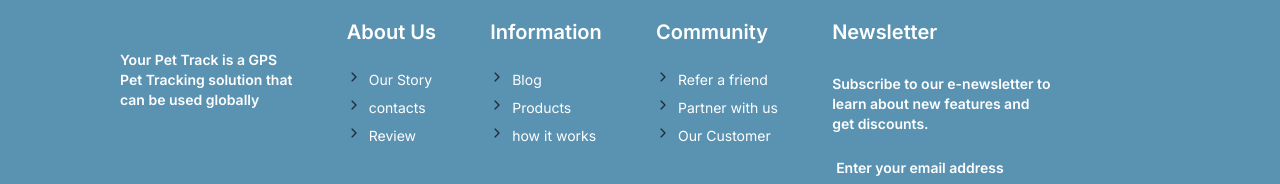
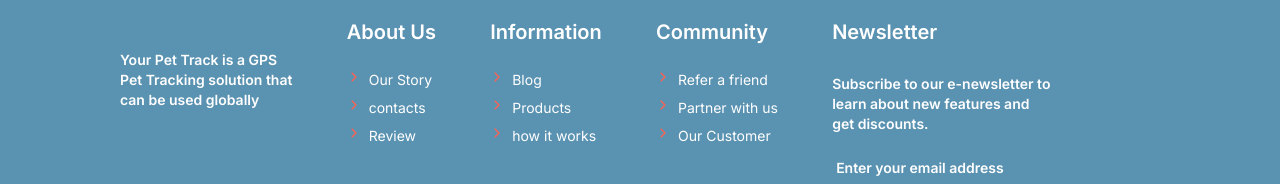
Before and after one commit to tenwangs/petTrackPro, a Next.js app: page /support in a window 1280 px wide. Shown: the part 974-1158 px from the top of the page. Built offline with nearby package versions, Linux system fonts and the light colour scheme.

Commit message:
Icon color update

```diff
--- a/app/components/Footer.js
+++ b/app/components/Footer.js
@@ -12,19 +12,19 @@ can be used globally</a>
   <nav>
     <h6 className="font-semibold text-xl text-[#FFFFFF] mb-4">About Us</h6>
     <div className="flex flex-row">
-    <IoIosArrowForward className=""/>
+    <IoIosArrowForward className="fill-[#FF6251]"/>
       <a className="link link-hover text-[#FFFFFF] ml-2">
       Our Story</a>
     </div>
 
     <div className="flex flex-row">
-    <IoIosArrowForward className=""/>
+    <IoIosArrowForward className="fill-[#FF6251]"/>
       <a className="link link-hover text-[#FFFFFF] ml-2">
       contacts </a>
     </div>
 
     <div className="flex flex-row">
-    <IoIosArrowForward className=""/>
+    <IoIosArrowForward className="fill-[#FF6251]"/>
       <a className="link link-hover text-[#FFFFFF] ml-2">
       Review </a>
     </div>
@@ -33,20 +33,20 @@ can be used globally</a>
   <nav>
     <h6 className="font-semibold text-xl text-[#FFFFFF] mb-4">Information</h6>
     <div className="flex flex-row">
-    <IoIosArrowForward className=""/>
+    <IoIosArrowForward className="fill-[#FF6251]"/>
       <a className="link link-hover text-[#FFFFFF] ml-2">
       Blog</a>
     </div>
 
    <div className="flex flex-row">
-    <IoIosArrowForward className=""/>
+    <IoIosArrowForward className="fill-[#FF6251]"/>
       <a className="link link-hover text-[#FFFFFF] ml-2">
       Products</a>
     </div>
 
 
    <div className="flex flex-row">
-    <IoIosArrowForward className=""/>
+    <IoIosArrowForward className="fill-[#FF6251]"/>
       <a className="link link-hover text-[#FFFFFF] ml-2">
       how it works </a>
     </div>
@@ -55,19 +55,19 @@ can be used globally</a>
   <nav>
     <h6 className="font-semibold text-xl text-[#FFFFFF] mb-4">Community</h6>
    <div className="flex flex-row">
-    <IoIosArrowForward className=""/>
+    <IoIosArrowForward className="fill-[#FF6251]"/>
       <a className="link link-hover text-[#FFFFFF] ml-2">
       Refer a friend </a>
     </div>
 
     <div className="flex flex-row">
-    <IoIosArrowForward className=""/>
+    <IoIosArrowForward className="fill-[#FF6251]"/>
       <a className="link link-hover text-[#FFFFFF] ml-2">
       Partner with us </a>
     </div>
 
    <div className="flex flex-row">
-    <IoIosArrowForward className=""/>
+    <IoIosArrowForward className="fill-[#FF6251]"/>
       <a className="link link-hover text-[#FFFFFF] ml-2">
       Our Customer</a>
     </div>
--- a/app/support/page.js
+++ b/app/support/page.js
@@ -6,7 +6,7 @@ const support = () => {
         <div className="flex flex-row mt-8 ">
              <div className="w-60 h-60 bg-white mt-6 ml-60 border border-gray-200 rounded-xl text-4xl">
             <div>
-              <FiHelpCircle className="ml-20 w-20 h-20 mt-8 mb-2" />
+              <FiHelpCircle className="ml-20 w-20 h-20 mt-8 mb-2 text-gray-800" />
             </div>
             <p className="font-bold ml-10 text-l text-xl text-[#282835]"> Help & Self Guide</p>
             <p className="text-sm text-gray-600 mt-6 ml-6">Find answers to all your <br></br> questions about Pet-track pro</p>
@@ -14,7 +14,7 @@ const support = () => {
 
          <div className="w-60 h-60 bg-white mt-6 ml-60 rounded-xl border border-gray-200">
          <div>
-          <MdOutlineEmail className="ml-20 w-20 h-20 mt-8 mb-2"/>
+          <MdOutlineEmail className="ml-20 w-20 h-20 mt-8 mb-2 text-gray-800"/>
          </div>
             <p className="font-bold text-l ml-24 text-xl text-[#282835]">Email</p>
             <p className="text-sm text-gray-600 mt-6 ml-12">Pettrack@app.com</p>
@@ -24,7 +24,7 @@ const support = () => {
 
          <div className="w-60 h-60 bg-white mt-6 ml-60 text-xl rounded-xl border border-gray-200">
             <div>
-              <MdLocationOn  className="ml-20 w-20 h-20 mt-8 mb-2 "/>
+              <MdLocationOn  className="ml-20 w-20 h-20 mt-8 mb-2 text-gray-800"/>
             </div>
             <p className="font-bold text-l ml-20 text-[#282835]">Location</p>
             <p className="text-sm text-gray-600 mt-6 ml-8">Cst -Rinchending, p/ling</p>
```
